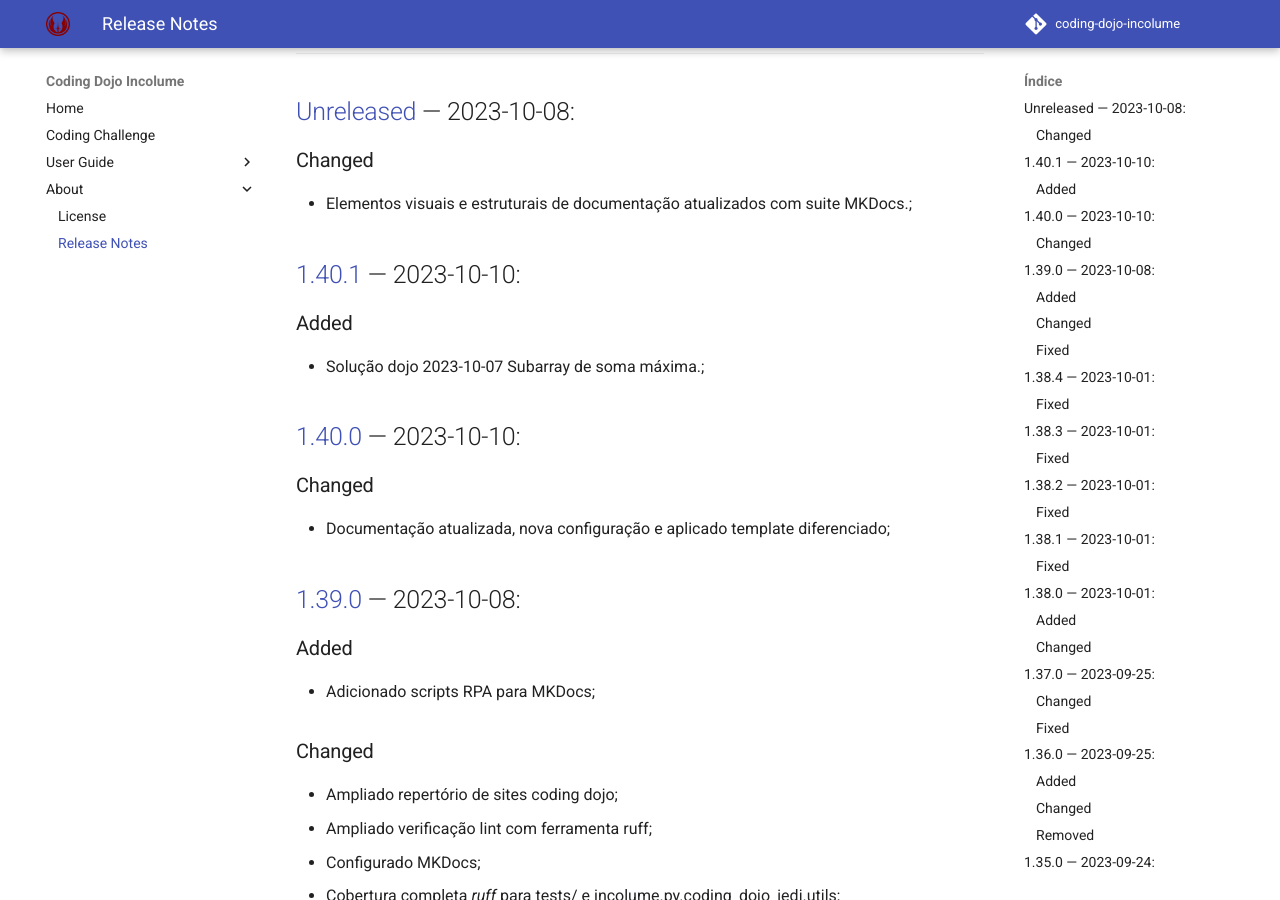
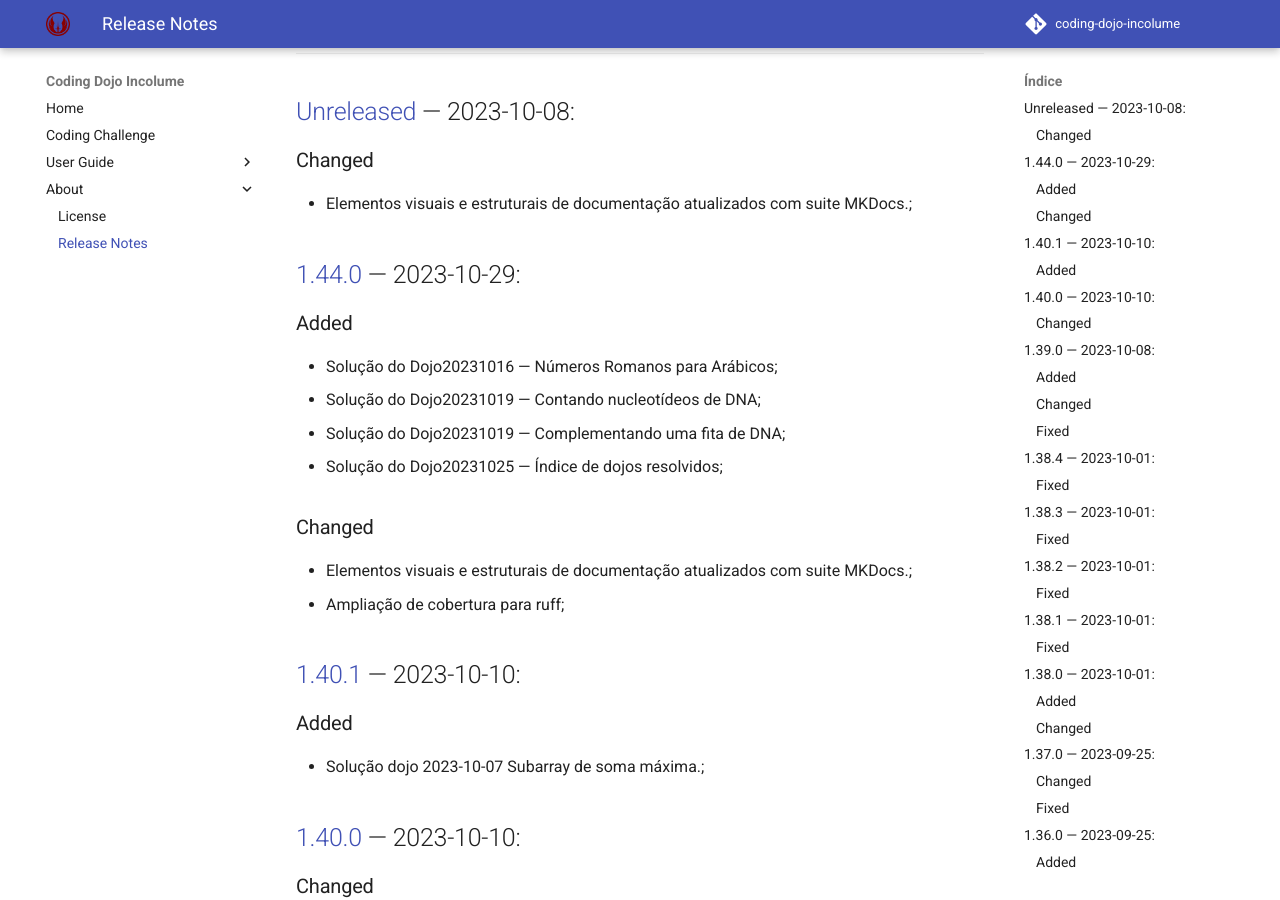
Before and after one commit to incolume-jedi/coding-dojo, an MkDocs documentation site: the page built from docs/about/CHANGELOG.md, in a window 1280 px wide and 900 px high, scrolled down 286 px. Built offline with MkDocs 1.6.1 and Material for MkDocs 9.7.7, drawn with Linux system fonts in a browser that asks for light colours; comment, search, counter and statistics services are not loaded.

Commit message:
Bumping version from 1.44.0a8 to 1.44.0

```diff
--- a/docs/about/CHANGELOG.md
+++ b/docs/about/CHANGELOG.md
@@ -13,6 +13,16 @@ This file was automatically generated for [incolumepy.utils](https://gitlab.com/
 ## [Unreleased]	 &#8212; 	2023-10-08:
 ### Changed
   - Elementos visuais e estruturais de documentação atualizados com suite MKDocs.;
+
+## [1.44.0]	 &#8212; 	2023-10-29:
+### Added
+  - Solução do Dojo20231016 — Números Romanos para Arábicos;
+  - Solução do Dojo20231019 — Contando nucleotídeos de DNA;
+  - Solução do Dojo20231019 — Complementando uma fita de DNA;
+  - Solução do Dojo20231025 — Índice de dojos resolvidos;
+### Changed
+  - Elementos visuais e estruturais de documentação atualizados com suite MKDocs.;
+  - Ampliação de cobertura para ruff;
 
 ## [1.40.1]	 &#8212; 	2023-10-10:
 ### Added
@@ -291,4 +301,5 @@ This file was automatically generated for [incolumepy.utils](https://gitlab.com/
 [1.39.0]: https://github.com/incolume-jedi/coding-dojo/compare/1.38.4...1.39.0
 [1.40.0]: https://github.com/incolume-jedi/coding-dojo/compare/1.39.0...1.40.0
 [1.40.1]: https://github.com/incolume-jedi/coding-dojo/compare/1.40.0...1.40.1
-[Unreleased]: https://github.com/incolume-jedi/coding-dojo/compare/1.40.1...Unreleased
+[1.44.0]: https://github.com/incolume-jedi/coding-dojo/compare/1.40.1...1.44.0
+[Unreleased]: https://github.com/incolume-jedi/coding-dojo/compare/1.44.0...Unreleased
--- a/incolume/py/coding_dojo_jedi/version.txt
+++ b/incolume/py/coding_dojo_jedi/version.txt
@@ -1 +1 @@
-1.44.0a8
+1.44.0
--- a/pyproject.toml
+++ b/pyproject.toml
@@ -1,6 +1,6 @@
 [tool.poetry]
 name = "coding-dojo-jedi"
-version = "1.44.0a8"
+version = "1.44.0"
 description = "códigos da guilda jedi incolume"
 authors = ["Britodfbr <britodfbr@gmail.com>"]
 packages = [{include = "incolume"}]
```
